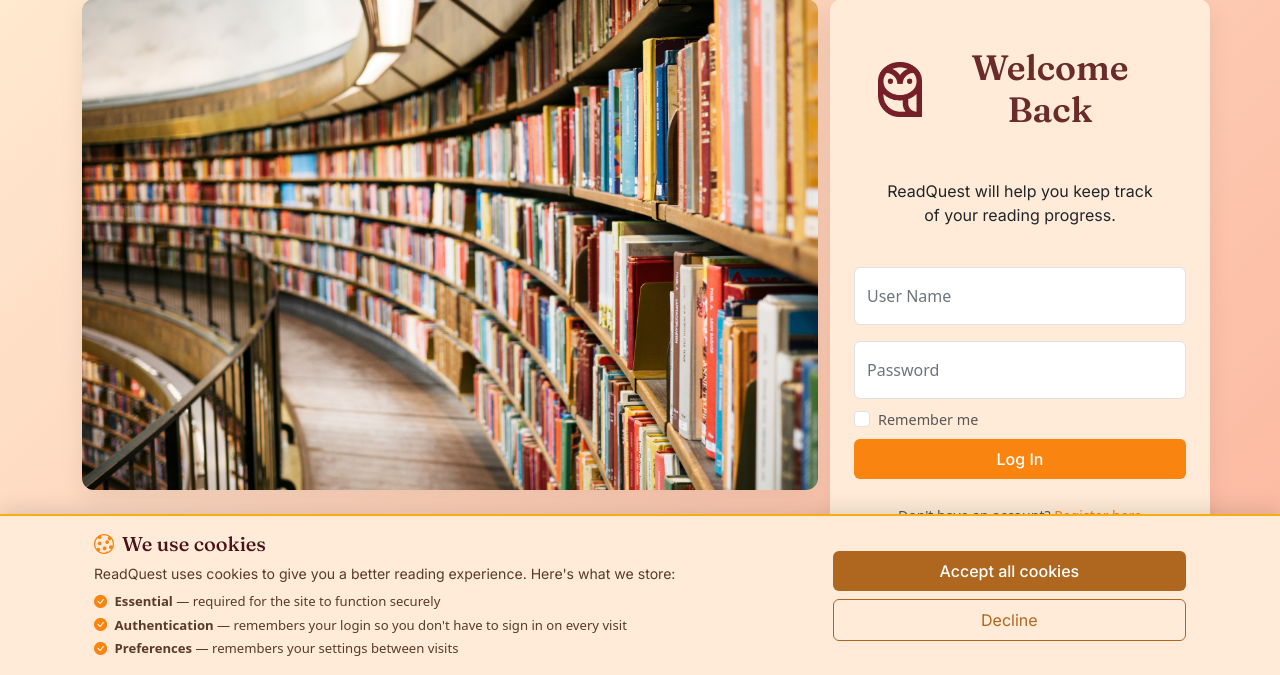
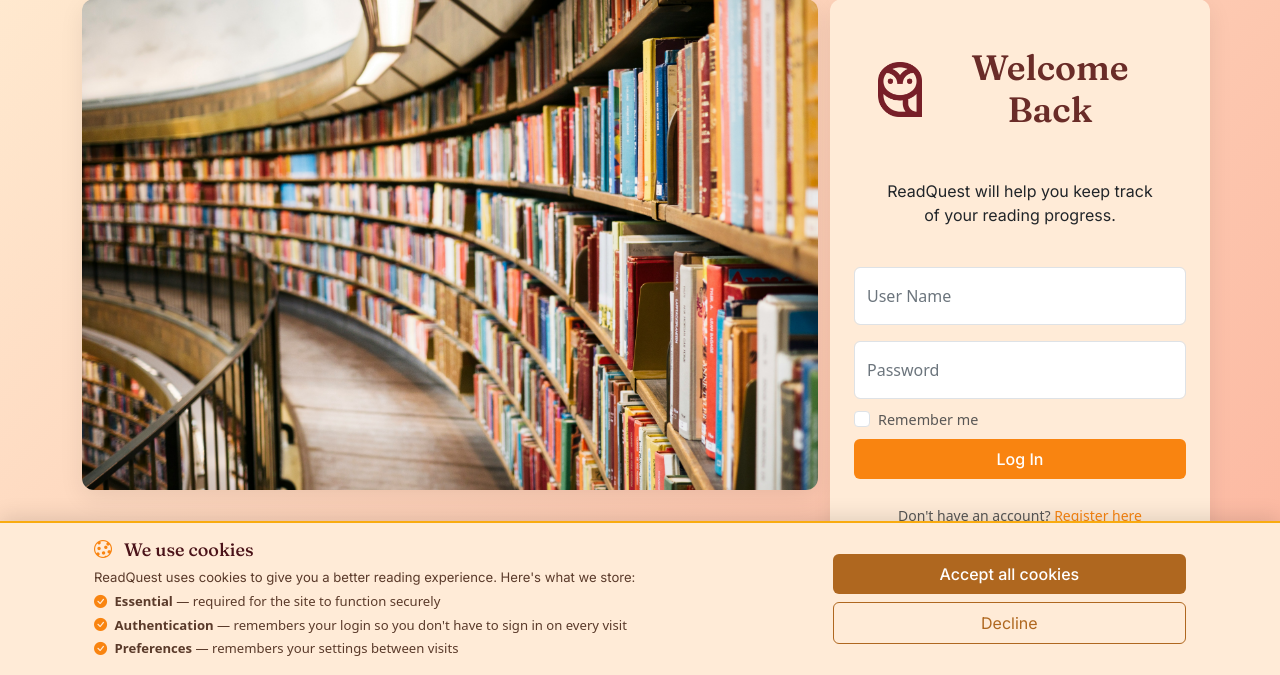
Before and after one commit to ScottVint/inttech_group_project, a Django app: page /readquest/ in a window 1280 px wide. Shown: the part 125-800 px from the top of the page. Run offline with Django 5.2, Linux system fonts and the light colour scheme.

Commit message:
feature: refactor cookies css

```diff
--- a/static/CSS/style.css
+++ b/static/CSS/style.css
@@ -35,7 +35,6 @@
     text-decoration: none;
     border: none;
     font-family: "Inter", sans-serif;
-
 }
 
 
@@ -53,21 +52,25 @@
 h1 {
     font-family: "Fraunces", sans-serif;
     font-size: 35px;
+    color: #4b1319;
 }
 
 h2 {
     font-family: "Fraunces", sans-serif;
     font-size: 25px;
+    color: #4b1319;
 }
 
 h3 {
     font-family: "Fraunces", sans-serif;
     font-size: 22px;
+    color: #4b1319;
 }
 
 h4 {
     font-family: "Fraunces", sans-serif;
     font-size: 18px;
+    color: #4b1319 !important;
 }
 
 
@@ -317,9 +320,33 @@ p{ font-family: "Inter", sans-serif;
      --bs-progress-bar-bg: #f9ab10;
 }
 
+/* Cookies */
+
+#cookie-decline-btn{
+    border: 1px solid #af671f;
+    color: #af671f;
+    background: transparent;
+    font-family: 'Inter', sans-serif;
+}
+
+
+.bi-check-circle-fill{
+    color: #F98410;
+}
+
+.cookies-box{
+    font-size: 0.82rem;
+    color: #5a3a2a;
+}
+
+#cookie-banner{
+    background-color: #FFEBD7;
+    border-top: 2px solid #f9ab10;
+    z-index: 9999; display: none;
+    box-shadow: 0 -4px 20px rgba(0,0,0,0.12);
+}
 
 @media (max-width: 1140px) {
-
 
         #front_image{
         margin-bottom: 1rem !important;
@@ -352,6 +379,4 @@ p{ font-family: "Inter", sans-serif;
         padding: 0;
     }
 
-
-
 }
--- a/templates/readquest/cookie_banner.html
+++ b/templates/readquest/cookie_banner.html
@@ -1,23 +1,24 @@
 <!-- Cookie Consent Banner -->
-    <div id="cookie-banner" class="position-fixed bottom-0 start-0 end-0"
-        style="background-color: #FFEBD7; border-top: 2px solid #f9ab10; z-index: 9999; display: none; box-shadow: 0 -4px 20px rgba(0,0,0,0.12);">
+<div id="cookie-banner" class="position-fixed bottom-0 start-0 end-0">
     <div class="container py-3 px-4">
         <div class="row align-items-center g-3">
 
             <!-- Text side -->
             <div class="col-12 col-lg-8">
-                    <h5 style="font-family: 'Fraunces', serif; color: #4b1319; margin-bottom: 0.4rem;">
-                        <i class="bi bi-cookie me-2" style="color: #F98410;"></i>We use cookies
-                    </h5>
-                    <p style="font-size: 0.88rem; color: #5a3a2a; margin-bottom: 0.5rem;">
+                <h4>
+                    <i class="bi bi-cookie bi-check-circle-fill me-2"></i>
+                    We use cookies
+                </h4>
+                <p class="mb-1 cookies-box">
                     ReadQuest uses cookies to give you a better reading experience. Here's what we store:
                 </p>
-                    <div class="d-flex flex-column gap-1" style="font-size: 0.82rem; color: #5a3a2a;">
-                        <span><i class="bi bi-check-circle-fill me-1" style="color: #F98410;"></i>
+                <div class="d-flex flex-column gap-1 cookies-box">
+                    <span><i class="bi bi-check-circle-fill me-1"></i>
                         <strong>Essential</strong> — required for the site to function securely</span>
-                        <span><i class="bi bi-check-circle-fill me-1" style="color: #F98410;"></i>
-                            <strong>Authentication</strong> — remembers your login so you don't have to sign in on every visit</span>
-                        <span><i class="bi bi-check-circle-fill me-1" style="color: #F98410;"></i>
+                    <span><i class="bi bi-check-circle-fill me-1"></i>
+                        <strong>Authentication</strong> — remembers your login so you don't have to sign in on every
+                        visit</span>
+                    <span><i class="bi bi-check-circle-fill me-1"></i>
                         <strong>Preferences</strong> — remembers your settings between visits</span>
                 </div>
             </div>
@@ -27,8 +28,7 @@
                 <button id="cookie-accept-btn" class="btn button_two py-2">
                     Accept all cookies
                 </button>
-                    <button id="cookie-decline-btn" class="btn py-2"
-                        style="border: 1px solid #af671f; color: #af671f; background: transparent; font-family: 'Inter', sans-serif;">
+                <button id="cookie-decline-btn" class="btn py-2">
                     Decline
                 </button>
             </div>
```
Lines whose indentation alone changed are shown as unchanged.
